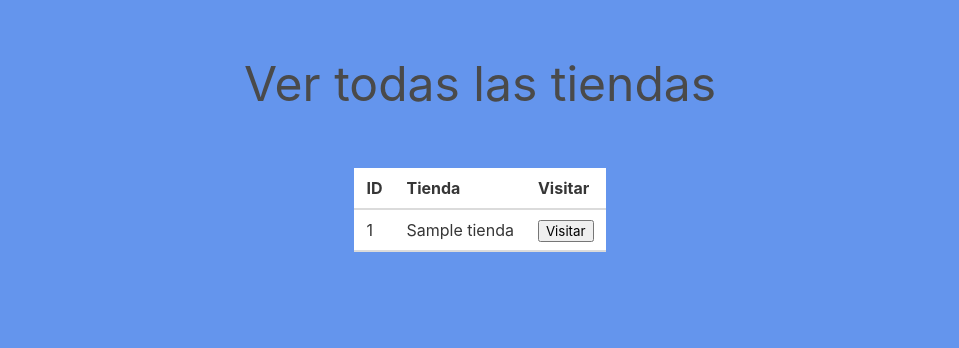
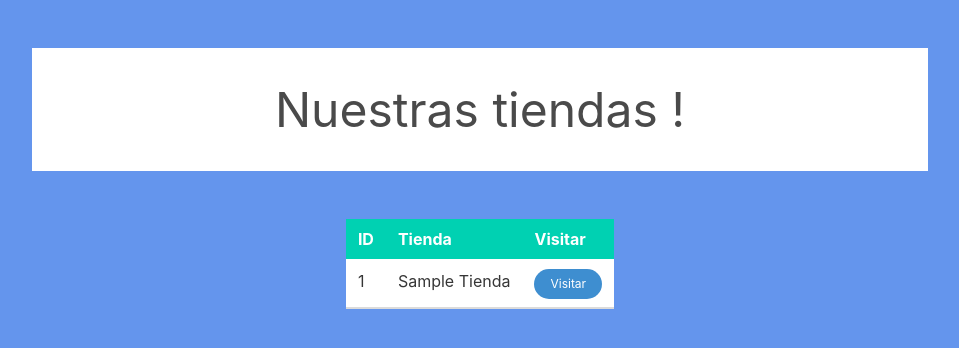
Before and after one commit to acastill20/grupo8, a PHP site: page /Tiendas/ver_tiendas.php in a window 1280 px wide. Shown: the part 56-404 px from the top of the page, without its empty margins (160-1119 px from the left). Run offline with PHP 8.4, Linux system fonts and the light colour scheme; the visitor is signed in with stand-in values (Sample User, id 1); tables that the repository leaves empty or names only in its code hold one stand-in row (values such as "Sample post"); some libraries are stand-ins or nearby versions.

Commit message:
diseñooooooo

```diff
--- a/Sites/Tiendas/ver_tiendas.php
+++ b/Sites/Tiendas/ver_tiendas.php
@@ -13,16 +13,18 @@ $data = $resultado -> fetchAll();
 <html style="background-color: #6495ed">
 <br>
 <br>
+<div style="width: 70%; padding-top: 2%; padding-bottom: 2%; background-color: white; margin-left: 15%; margin-right: 15%">
 <div align='center'>
-    <h1 class='is-size-1'> Ver todas las tiendas </h1>
+    <h1 class='is-size-1'> Nuestras tiendas ! </h1>
 </div>
+</div
 
 <div>
     <?php
         echo "<br><br>
         <table class='table' align='center' cellspacing='5em'>
             <thead>
-                <tr>
+                <tr class='is-selected'>
                     <th><h2><strong> ID </strong></h2></th>
                     <th><h2><strong> Tienda </strong></h2></th>";
         if(!isset($_SESSION['rut'])) {
@@ -40,14 +42,14 @@ $data = $resultado -> fetchAll();
             echo "
                 <tr>
                     <td> $d[1]</td>
-                    <td> $d[0]</td>
-            ";
+                    <td>" ?> <?php echo ucwords($d[0]) ?> </td>
+            <?php ;
             if (isset($_SESSION['rut'])) {
                 echo "
                 <td>
                 <form action='visitar_tienda.php' method='post' align='center'>
-                    <input type='hidden' value=$d[1] class='boton' name='tienda_elegida'>
-                    <input type='submit' value='Visitar' class='boton'>
+                    <input type='hidden' value=$d[1] class='button is-info' name='tienda_elegida'>
+                    <input type='submit' value='Visitar' class='button is-info is-small is-rounded'>
                 </form>
                 </td>
                 ";
```
